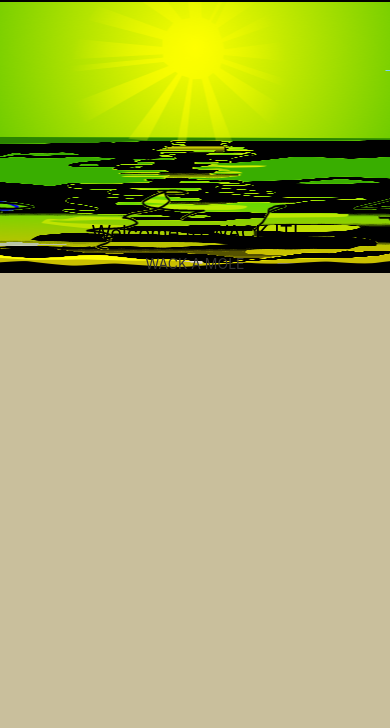
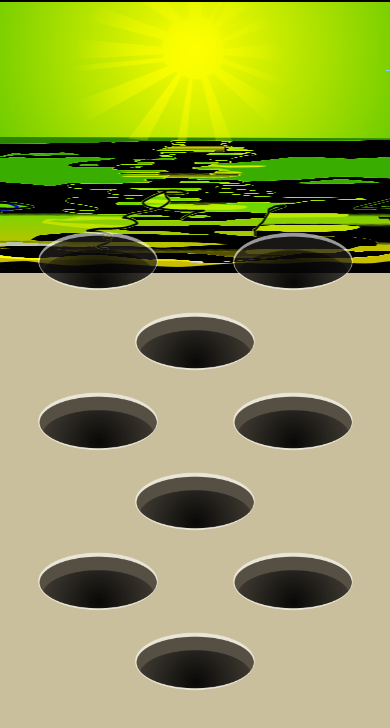
Before and after one commit to jmariomejiap/wack-a-mole, a React Native app: screen / in a window 390 px wide. Shown: the top 728 px of the page. Built offline with nearby package versions, Linux system fonts and the light colour scheme.

Commit message:
setting up basic layout for holes

```diff
--- a/src/App.js
+++ b/src/App.js
@@ -1,10 +1,10 @@
 import React, { Component } from 'react';
 import {
   StyleSheet,
-  Text,
   View,
 } from 'react-native';
 import HeaderSection from './components/headerSection';
+import Gameboard from './components/Gameboard';
 
 const styles = StyleSheet.create({
   container: {
@@ -31,12 +31,7 @@ export default class Game extends Component {
       <View style={styles.container}>
         <HeaderSection />
         <View style={{ flex: 3 }}>
-          <Text style={styles.welcome}>
-            Welcome to WACK IT!
-          </Text>
-          <Text style={styles.instructions}>
-            WACK A MOLE
-          </Text>
+          <Gameboard />
         </View>
       </View>
     );
--- /dev/null
+++ b/src/components/Gameboard.js
@@ -0,0 +1,133 @@
+/* eslint-disable global-require */
+import React from 'react';
+import { View, Image, TouchableOpacity, StyleSheet } from 'react-native';
+
+const styles = StyleSheet.create({
+  containerDouble: {
+    flexDirection: 'row',
+    justifyContent: 'space-around',
+  },
+  containerSingle: {
+    alignItems: 'center',
+  },
+  holeImage: {
+    height: 80,
+    width: 120,
+  },
+});
+
+class GameBoard extends React.Component {
+  moleContainers = (n) => {
+    console.log('moleContainers = ');
+    const containers = [];
+    /* eslint-disable */
+    for (let i = 0; i < n; i++) {
+      const component = (
+        <TouchableOpacity
+          style={{ height: 65, width: 65 }}
+          onPress={() => console.log('clicking')}
+        >
+          <Image style={{ height: 65, width: 65 }} source={require('../../assets/hole.png')} />
+        </TouchableOpacity>
+      );
+
+      containers.push({
+        key: `hole${i}`,
+        component,
+      });
+    }
+    console.log('containers = ', containers);
+    return containers;
+  };
+
+  keyExtractor = (item) => {
+    console.log('keyExtractor = ', item);
+    return item.key;
+  };
+
+  renderItem = ({ item }) => {
+    console.log('renderItem = ', item);
+    return item.component;
+  };
+
+  render() {
+    return (
+      <View style={{ flex: 1, paddingTop: 10 }}>
+        <View style={styles.containerDouble}>
+          <TouchableOpacity
+            onPress={() => console.log('clicking')}
+          >
+            <Image style={styles.holeImage} source={require('../../assets/hole.png')} resizeMode="center" />
+          </TouchableOpacity>
+          <TouchableOpacity
+            onPress={() => console.log('clicking')}
+          >
+            <Image style={styles.holeImage} source={require('../../assets/hole.png')} resizeMode="contain" />
+          </TouchableOpacity>
+        </View>
+
+        <View style={styles.containerSingle}>
+          <TouchableOpacity
+            onPress={() => console.log('clicking')}
+          >
+            <Image style={styles.holeImage} source={require('../../assets/hole.png')} resizeMode="contain" />
+          </TouchableOpacity>
+        </View>
+
+        <View style={styles.containerDouble}>
+          <TouchableOpacity
+            onPress={() => console.log('clicking')}
+          >
+            <Image style={styles.holeImage} source={require('../../assets/hole.png')} resizeMode="contain" />
+          </TouchableOpacity>
+          <TouchableOpacity
+            onPress={() => console.log('clicking')}
+          >
+            <Image style={styles.holeImage} source={require('../../assets/hole.png')} resizeMode="contain" />
+          </TouchableOpacity>
+        </View>
+
+        <View style={styles.containerSingle}>
+          <TouchableOpacity
+            onPress={() => console.log('clicking')}
+          >
+            <Image style={styles.holeImage} source={require('../../assets/hole.png')} resizeMode="contain" />
+          </TouchableOpacity>
+        </View>
+
+        <View style={styles.containerDouble}>
+          <TouchableOpacity
+            onPress={() => console.log('clicking')}
+          >
+            <Image style={styles.holeImage} source={require('../../assets/hole.png')} resizeMode="contain" />
+          </TouchableOpacity>
+
+
+          <TouchableOpacity
+            onPress={() => console.log('clicking')}
+          >
+            <Image style={styles.holeImage} source={require('../../assets/hole.png')} resizeMode="contain" />
+          </TouchableOpacity>
+        </View>
+
+        <View style={styles.containerSingle}>
+            <TouchableOpacity
+              onPress={() => console.log('clicking')}
+            >
+              <Image style={styles.holeImage} source={require('../../assets/hole.png')} resizeMode="contain" />
+            </TouchableOpacity>
+        </View>
+      </View>
+    );
+  }
+}
+
+export default GameBoard;
+/*
+<FlatList
+        data={moleContainers(9)}
+        keyExtractor={keyExtractor}
+        renderItem={renderItem}
+      />
+
+*/
```
Also changed, not shown: 1 other file (tests, documents, lock files or other folders).
